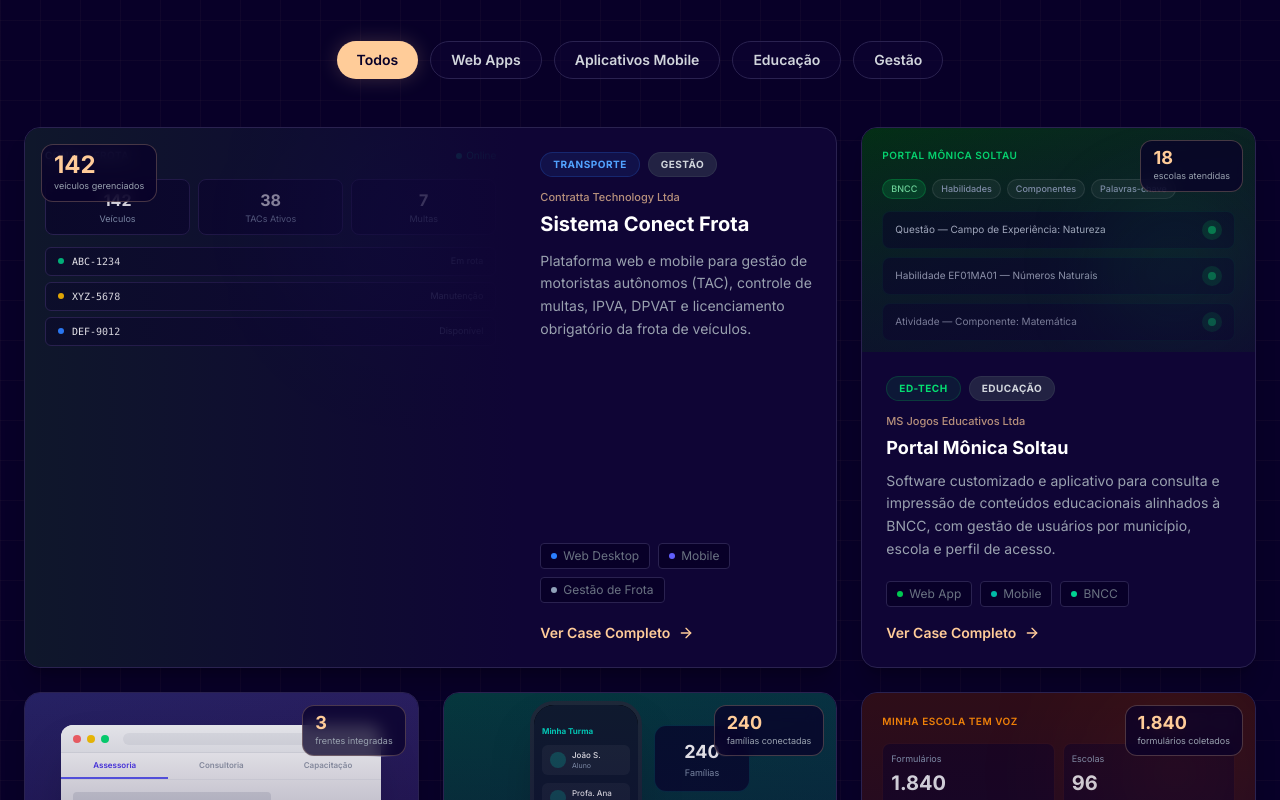
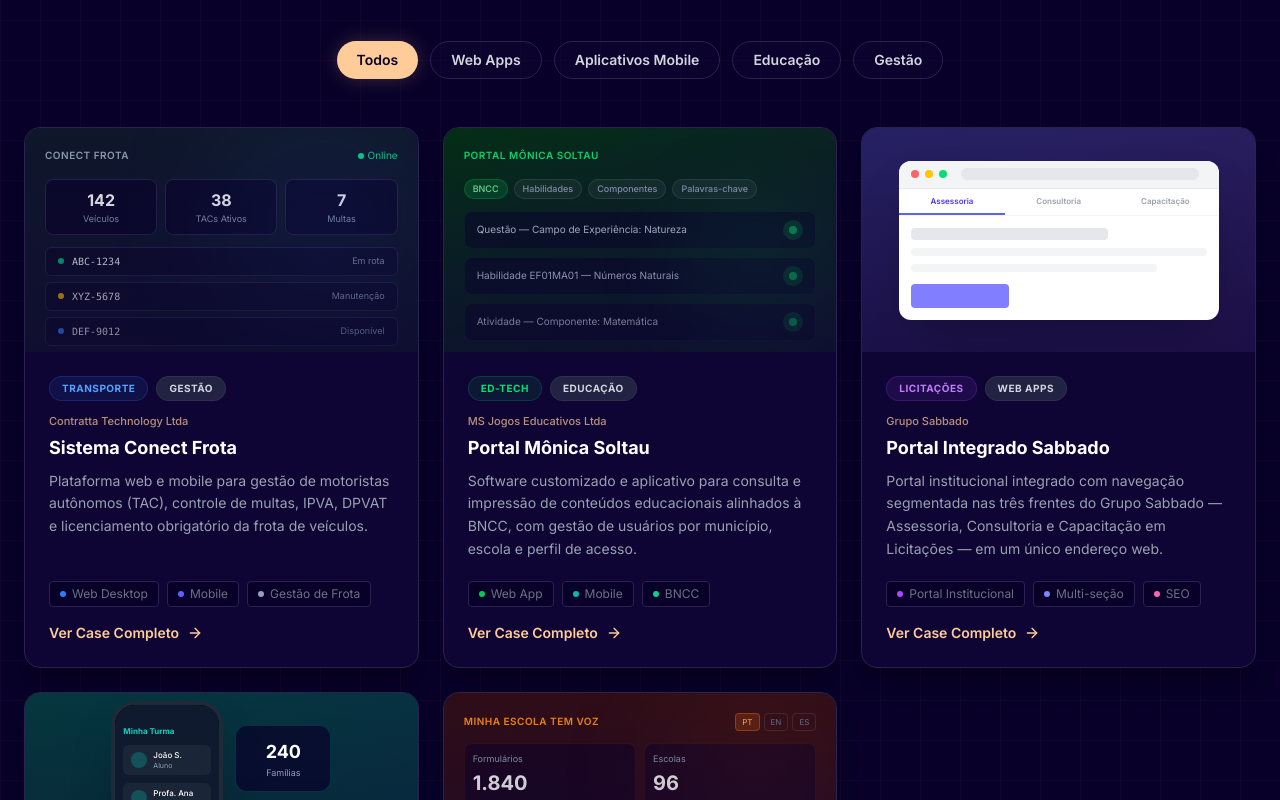
Before and after one commit to sddomus/Site-Domus-2.0, a Next.js app: page / in a window 1280 px wide. Shown: the part 4500-5300 px from the top of the page. Built offline with nearby package versions, Linux system fonts and the light colour scheme.

Commit message:
Revert "feat: portfólio com bento layout, screenshot hover e métricas"
This reverts commit 986932d37b2279e503da263bef53410deb41ce3f.

```diff
--- a/components/Portfolio.tsx
+++ b/components/Portfolio.tsx
@@ -2,7 +2,6 @@
 
 import { useState } from 'react';
 import Link from 'next/link';
-import Image from 'next/image';
 import { ArrowRight } from 'lucide-react';
 import { motion } from 'motion/react';
 import { projects as allProjects } from '@/lib/projects';
@@ -15,10 +14,12 @@ function VisualConectFrota() {
   return (
     <div className="w-full h-full bg-slate-900 p-5 flex flex-col gap-3 relative overflow-hidden">
       <div className="absolute top-0 right-0 w-48 h-48 bg-blue-500/10 rounded-full blur-3xl" />
+      {/* Header bar */}
       <div className="flex items-center justify-between mb-1">
         <div className="text-[10px] text-slate-400 font-semibold uppercase tracking-wider">Conect Frota</div>
         <div className="flex items-center gap-1 text-[10px] text-emerald-400"><span className="w-1.5 h-1.5 rounded-full bg-emerald-400 inline-block" /> Online</div>
       </div>
+      {/* Stats row */}
       <div className="grid grid-cols-3 gap-2">
         {[{ label: 'Veículos', val: '142' }, { label: 'TACs Ativos', val: '38' }, { label: 'Multas', val: '7' }].map((s, i) => (
           <div key={i} className="bg-[#080028]/60 border border-[#2a2250] rounded-lg p-2 text-center">
@@ -27,6 +28,7 @@ function VisualConectFrota() {
           </div>
         ))}
       </div>
+      {/* Vehicle list */}
       <div className="flex flex-col gap-1.5 transform group-hover:scale-[1.02] transition-transform duration-500">
         {[
           { placa: 'ABC-1234', status: 'Em rota', color: 'bg-emerald-500' },
@@ -51,11 +53,13 @@ function VisualMonicaSoltau() {
     <div className="w-full h-full bg-gradient-to-br from-green-950 to-slate-900 p-5 flex flex-col gap-3 relative overflow-hidden">
       <div className="absolute bottom-0 right-0 w-40 h-40 bg-green-500/10 rounded-full blur-2xl" />
       <div className="text-[10px] text-green-400 font-semibold uppercase tracking-wider mb-1">Portal Mônica Soltau</div>
+      {/* Filter chips */}
       <div className="flex flex-wrap gap-1.5">
         {['BNCC', 'Habilidades', 'Componentes', 'Palavras-chave'].map((tag, i) => (
           <span key={i} className={`px-2 py-0.5 rounded-full text-[9px] font-medium border ${i === 0 ? 'bg-green-500/20 text-green-300 border-green-500/30' : 'bg-white/5 text-slate-400 border-white/10'}`}>{tag}</span>
         ))}
       </div>
+      {/* Content cards */}
       <div className="flex flex-col gap-2 transform group-hover:scale-[1.02] transition-transform duration-500">
         {['Questão — Campo de Experiência: Natureza', 'Habilidade EF01MA01 — Números Naturais', 'Atividade — Componente: Matemática'].map((item, i) => (
           <div key={i} className="bg-[#080028]/50 border border-green-500/10 rounded-lg px-3 py-2 flex items-center justify-between">
@@ -80,6 +84,7 @@ function VisualSabbado() {
   return (
     <div className="w-full h-full p-5 flex items-center justify-center relative bg-indigo-950">
       <div className="absolute inset-0 bg-gradient-to-br from-indigo-900/40 to-purple-900/20" />
+      {/* Browser mockup */}
       <div className="w-full max-w-xs bg-white rounded-xl shadow-2xl overflow-hidden transform group-hover:scale-105 transition-transform duration-500 relative z-10">
         <div className="h-7 bg-gray-100 border-b border-gray-200 flex items-center px-3 gap-1.5">
           <div className="w-2 h-2 rounded-full bg-red-400" />
@@ -87,6 +92,7 @@ function VisualSabbado() {
           <div className="w-2 h-2 rounded-full bg-green-400" />
           <div className="flex-1 h-3 bg-gray-200 rounded-full mx-2" />
         </div>
+        {/* Three-column nav representing 3 fronts of Grupo Sabbado */}
         <div className="flex border-b border-gray-100">
           {['Assessoria', 'Consultoria', 'Capacitação'].map((tab, i) => (
             <div key={i} className={`flex-1 py-1.5 text-center text-[8px] font-semibold ${i === 0 ? 'text-indigo-600 border-b-2 border-indigo-500' : 'text-gray-400'}`}>{tab}</div>
@@ -108,6 +114,7 @@ function VisualHKMidia() {
     <div className="w-full h-full flex items-center justify-center relative bg-teal-950">
       <div className="absolute inset-0 bg-gradient-to-tr from-teal-900/40 to-blue-900/20" />
       <div className="flex gap-3 relative z-10 items-start transform group-hover:scale-105 transition-transform duration-500">
+        {/* Mobile */}
         <div className="w-28 h-52 bg-black border-4 border-gray-800 rounded-[1.5rem] overflow-hidden shadow-2xl">
           <div className="bg-[#0f1a2e] w-full h-full pt-5 px-2 flex flex-col gap-2">
             <div className="text-[8px] text-teal-400 font-bold">Minha Turma</div>
@@ -123,6 +130,7 @@ function VisualHKMidia() {
             <div className="mt-auto bg-teal-500/20 rounded-md p-1.5 text-[7px] text-teal-300 text-center">Nova mensagem ✓</div>
           </div>
         </div>
+        {/* Stat card */}
         <div className="flex flex-col gap-2 mt-6">
           {[{ label: 'Famílias', val: '240' }, { label: 'Escolas', val: '12' }].map((s, i) => (
             <div key={i} className="bg-[#080028]/70 border border-teal-500/20 rounded-xl p-3 w-24 text-center">
@@ -148,6 +156,7 @@ function VisualMotriz() {
           ))}
         </div>
       </div>
+      {/* Dashboard metrics */}
       <div className="grid grid-cols-2 gap-2 transform group-hover:scale-[1.02] transition-transform duration-500">
         <div className="bg-[#080028]/50 border border-orange-500/10 rounded-lg p-2">
           <div className="text-[9px] text-slate-400 mb-1">Formulários</div>
@@ -164,6 +173,7 @@ function VisualMotriz() {
           </div>
         </div>
       </div>
+      {/* Bar chart */}
       <div className="flex-1 flex items-end gap-1 bg-[#080028]/30 rounded-lg p-2">
         {[60, 75, 50, 90, 65, 80, 95].map((h, i) => (
           <motion.div
@@ -179,46 +189,22 @@ function VisualMotriz() {
   );
 }
 
-/* ── Visual map ──────────────────────────────────────────── */
+/* ── Data (Visuals injetados nos dados centralizados) ────────── */
 
 type VisualComponent = () => React.JSX.Element;
 
 const visualMap: Record<string, VisualComponent> = {
-  'conect-frota':    VisualConectFrota,
-  'monica-soltau':   VisualMonicaSoltau,
-  'sabbado':         VisualSabbado,
-  'hk-midia':        VisualHKMidia,
-  'escola-tem-voz':  VisualMotriz,
+  'conect-frota': VisualConectFrota,
+  'monica-soltau': VisualMonicaSoltau,
+  'sabbado': VisualSabbado,
+  'hk-midia': VisualHKMidia,
+  'escola-tem-voz': VisualMotriz,
 };
 
-const projects = allProjects.map((p) => ({ ...p, Visual: visualMap[p.slug] }));
-
-/* ── Sub-components ──────────────────────────────────────── */
-
-/** Badge de métrica exibido sobre o visual */
-function MetricBadge({ value, label, large = false }: { value: string; label: string; large?: boolean }) {
-  return (
-    <div className="bg-[#080028]/75 backdrop-blur-sm border border-[#FFCC99]/25 rounded-xl px-3 py-2">
-      <div className={`font-bold text-[#FFCC99] leading-none ${large ? 'text-2xl' : 'text-lg'}`}>{value}</div>
-      <div className="text-[9px] text-gray-400 mt-0.5 whitespace-nowrap">{label}</div>
-    </div>
-  );
-}
-
-/** Overlay com screenshot real — aparece no hover */
-function ScreenshotOverlay({ src, title }: { src: string; title: string }) {
-  return (
-    <div className="absolute inset-0 z-[8] opacity-0 group-hover:opacity-100 transition-opacity duration-500">
-      <Image
-        src={src}
-        alt={`Screenshot: ${title}`}
-        fill
-        className="object-cover"
-        sizes="(max-width: 768px) 100vw, (max-width: 1200px) 50vw, 33vw"
-      />
-    </div>
-  );
-}
+const projects = allProjects.map((p) => ({
+  ...p,
+  Visual: visualMap[p.slug],
+}));
 
 /* ── Component ───────────────────────────────────────────── */
 
@@ -262,100 +248,24 @@ export function Portfolio() {
         ))}
       </div>
 
-      {/* Bento Grid */}
+      {/* Grid uniforme */}
       <div className="grid grid-cols-1 md:grid-cols-2 lg:grid-cols-3 gap-6">
-        {filtered.map((project, index) => {
-          const isFeatured = index === 0 && filtered.length >= 2;
-
-          return (
+        {filtered.map((project, index) => (
           <motion.div
             key={project.title}
-              layout
             initial={{ opacity: 0, y: 20 }}
             whileInView={{ opacity: 1, y: 0 }}
             viewport={{ once: true }}
-              transition={{ duration: 0.4, delay: index * 0.07 }}
-              className={`group relative bg-[var(--color-surface)] border border-[#2a2250] rounded-2xl overflow-hidden hover:border-[#FFCC99]/50 transition-all duration-300 shadow-xl shadow-black/20 flex flex-col cursor-pointer ${
-                isFeatured ? 'lg:col-span-2' : ''
-              }`}
+            transition={{ duration: 0.4, delay: index * 0.08 }}
+            className="group relative bg-[var(--color-surface)] border border-[#2a2250] rounded-2xl overflow-hidden hover:border-[#FFCC99]/50 transition-all duration-300 shadow-xl shadow-black/20 flex flex-col cursor-pointer"
           >
-              {isFeatured ? (
-                /* ── Featured card: layout horizontal em lg ── */
-                <div className="flex flex-col lg:flex-row h-full">
-                  {/* Visual */}
-                  <div className="relative overflow-hidden h-64 lg:h-auto lg:flex-1">
+            {/* Visual Preview */}
+            <div className="relative overflow-hidden h-56 flex-shrink-0">
+              <div className="absolute inset-0 bg-gradient-to-t from-[#0f0535] to-transparent z-10 opacity-50 pointer-events-none" />
               <project.Visual />
-                    {project.images[0] && (
-                      <ScreenshotOverlay src={project.images[0]} title={project.title} />
-                    )}
-                    {/* Gradiente mobile: baixo → cima */}
-                    <div className="lg:hidden absolute inset-0 z-10 pointer-events-none bg-gradient-to-t from-[#0f0535]/80 to-transparent" />
-                    {/* Gradiente desktop: direita → transparente (transição para o conteúdo) */}
-                    <div className="hidden lg:block absolute inset-0 z-10 pointer-events-none bg-gradient-to-r from-transparent to-[#0f0535]" />
-                    {/* Métrica */}
-                    {project.metric && (
-                      <div className="absolute top-4 left-4 z-20">
-                        <MetricBadge value={project.metric.value} label={project.metric.label} large />
-                      </div>
-                    )}
             </div>
 
-                  {/* Conteúdo */}
-                  <div className="p-6 flex flex-col lg:w-80 flex-shrink-0">
-                    <div className="flex gap-2 mb-3 flex-wrap">
-                      <span className={`px-3 py-1 text-[10px] uppercase tracking-wider font-bold rounded-full border ${project.sectorColor}`}>
-                        {project.sector}
-                      </span>
-                      <span className="px-3 py-1 text-[10px] uppercase tracking-wider font-bold bg-gray-700/50 text-gray-300 rounded-full border border-gray-600/30">
-                        {project.category}
-                      </span>
-                    </div>
-
-                    <p className="text-[11px] text-[#FFCC99]/70 mb-1 font-medium">{project.client}</p>
-
-                    <h3 className="text-xl font-bold text-white mb-3 group-hover:text-[#FFCC99] transition-colors">
-                      {project.title}
-                    </h3>
-                    <p className="text-gray-400 text-sm mb-5 leading-relaxed flex-1">
-                      {project.description}
-                    </p>
-
-                    <div className="flex flex-wrap gap-2 mb-5">
-                      {project.techs.map(tech => (
-                        <div key={tech.name} className="flex items-center gap-1.5 text-xs text-gray-500 bg-[#080028] px-2.5 py-1 rounded border border-[#2a2250]">
-                          <span className={`w-1.5 h-1.5 rounded-full ${tech.color}`} />
-                          {tech.name}
-                        </div>
-                      ))}
-                    </div>
-
-                    <Link
-                      href={`/portfolio/${project.slug}`}
-                      className="inline-flex items-center gap-2 text-sm font-semibold text-[#FFCC99] transition-all duration-200 after:absolute after:inset-0"
-                      aria-label={`Ver case completo: ${project.title}`}
-                    >
-                      Ver Case Completo
-                      <ArrowRight className="w-4 h-4 group-hover:translate-x-1 transition-transform relative z-10" />
-                    </Link>
-                  </div>
-                </div>
-              ) : (
-                /* ── Card regular: layout vertical ── */
-                <>
-                  <div className="relative overflow-hidden h-56 flex-shrink-0">
-                    <project.Visual />
-                    {project.images[0] && (
-                      <ScreenshotOverlay src={project.images[0]} title={project.title} />
-                    )}
-                    <div className="absolute inset-0 bg-gradient-to-t from-[#0f0535] to-transparent z-10 opacity-50 pointer-events-none" />
-                    {/* Métrica */}
-                    {project.metric && (
-                      <div className="absolute top-3 right-3 z-20">
-                        <MetricBadge value={project.metric.value} label={project.metric.label} />
-                      </div>
-                    )}
-                  </div>
-
+            {/* Content */}
             <div className="p-6 flex flex-col flex-1">
               <div className="flex gap-2 mb-3 flex-wrap">
                 <span className={`px-3 py-1 text-[10px] uppercase tracking-wider font-bold rounded-full border ${project.sectorColor}`}>
@@ -384,20 +294,18 @@ export function Portfolio() {
                 ))}
               </div>
 
+              {/* Stretched link — cobre o card inteiro, mantendo outros elementos clicáveis acima */}
               <Link
                 href={`/portfolio/${project.slug}`}
-                      className="mt-4 inline-flex items-center gap-2 text-sm font-semibold text-[#FFCC99] transition-all duration-200 after:absolute after:inset-0"
+                className="mt-4 inline-flex items-center gap-2 text-sm font-semibold text-[#FFCC99] transition-all duration-200 group/link after:absolute after:inset-0"
                 aria-label={`Ver case completo: ${project.title}`}
               >
                 Ver Case Completo
                 <ArrowRight className="w-4 h-4 group-hover:translate-x-1 transition-transform relative z-10" />
               </Link>
             </div>
-                </>
-              )}
           </motion.div>
-          );
-        })}
+        ))}
       </div>
     </section>
   );
--- a/lib/projects.ts
+++ b/lib/projects.ts
@@ -1,11 +1,6 @@
 export type Tech = {
   name: string;
   color: string;
-};
-
-export type Metric = {
-  value: string;
-  label: string;
 };
 
 export type Project = {
@@ -17,7 +12,6 @@ export type Project = {
   title: string;
   description: string;
   techs: Tech[];
-  metric?: Metric;
   /** Caminhos relativos à pasta /public — ex: '/portfolio/conect-frota/01.png' */
   images: string[];
 };
@@ -37,7 +31,6 @@ export const projects: Project[] = [
       { name: 'Mobile', color: 'bg-indigo-500' },
       { name: 'Gestão de Frota', color: 'bg-slate-400' },
     ],
-    metric: { value: '142', label: 'veículos gerenciados' },
     images: [
       '/portfolio/conect-frota/01.png',
       '/portfolio/conect-frota/02.png',
@@ -63,7 +56,6 @@ export const projects: Project[] = [
       { name: 'Mobile', color: 'bg-teal-500' },
       { name: 'BNCC', color: 'bg-emerald-400' },
     ],
-    metric: { value: '18', label: 'escolas atendidas' },
     images: [
       '/portfolio/monica-soltau/01.png',
       '/portfolio/monica-soltau/02.png',
@@ -92,7 +84,6 @@ export const projects: Project[] = [
       { name: 'Multi-seção', color: 'bg-indigo-400' },
       { name: 'SEO', color: 'bg-pink-400' },
     ],
-    metric: { value: '3', label: 'frentes integradas' },
     images: [
       '/portfolio/sabbado/01.png',
       '/portfolio/sabbado/02.png',
@@ -119,7 +110,6 @@ export const projects: Project[] = [
       { name: 'Mobile', color: 'bg-cyan-400' },
       { name: 'Multi-perfil', color: 'bg-blue-400' },
     ],
-    metric: { value: '240', label: 'famílias conectadas' },
     images: [
       '/portfolio/hk-midia/01.png',
       '/portfolio/hk-midia/02.png',
@@ -147,7 +137,6 @@ export const projects: Project[] = [
       { name: 'Multi-idioma', color: 'bg-yellow-400' },
       { name: 'Dashboard', color: 'bg-red-400' },
     ],
-    metric: { value: '1.840', label: 'formulários coletados' },
     images: [
       '/portfolio/escola-tem-voz/01.png',
       '/portfolio/escola-tem-voz/02.png',
```
Lines whose indentation alone changed are shown as unchanged.
